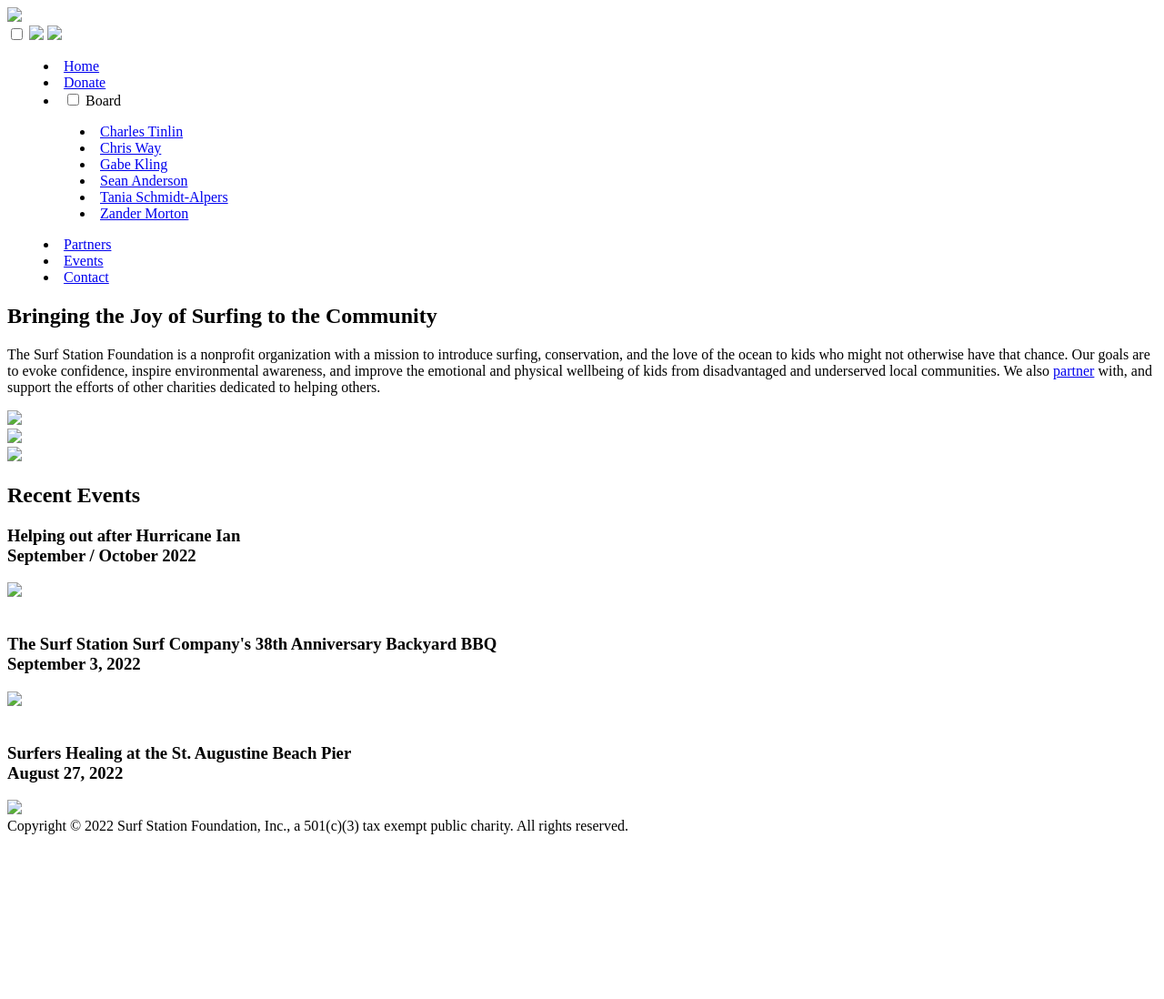
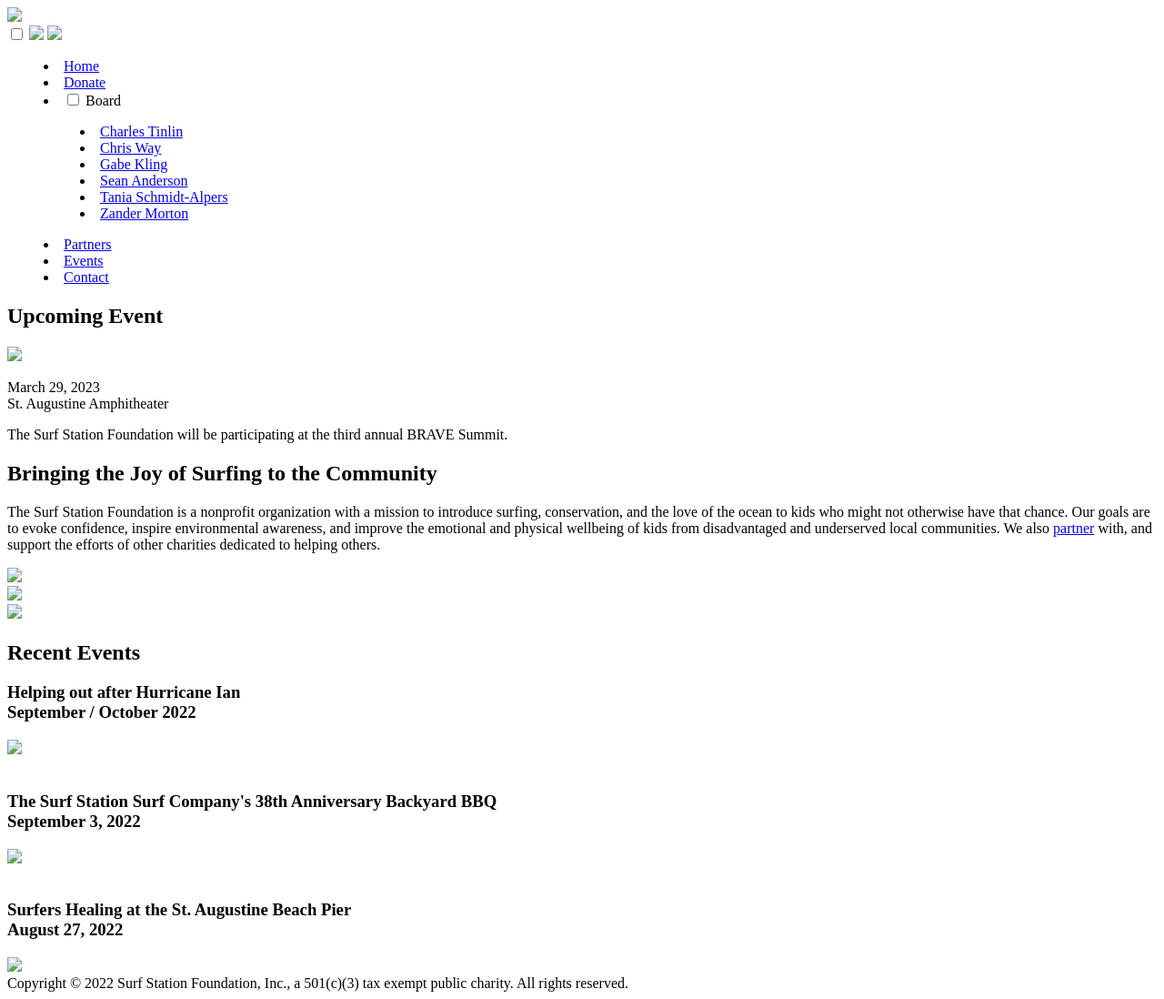
Before and after one commit to surfstationfoundation/www.surfstationfoundation.org, a Jekyll site: the page built from www/index.html, in a window 1280 px wide. Shown: the whole page at 91% size. Built offline with Jekyll 4.4.1, drawn with Linux system fonts in a browser that asks for light colours; before the commit the page ends 925 px from its top, so only the background shows below that.

Commit message:
add brave summit event

```diff
--- a/www/index.html
+++ b/www/index.html
@@ -3,6 +3,14 @@
 title: 'Surf Station Foundation'
 ---
 <div class="bgimg">
+  <section class="overlay">
+    <h1 class="special">Upcoming Event</h1>
+    <div>
+      <a href="https://www.careconnectplus.com/programs/brave/brave-summit/" target="_blank" rel="noopener noreferrer"><img src="static/{{ site.time | date: '%Y%m%d%H%M%S' }}/images/BRAVECamp_LogoLockUp_RGB.png"></a>
+      <p>March 29, 2023<br>St. Augustine Amphitheater</p>
+      <p>The Surf Station Foundation will be participating at the third annual BRAVE Summit.</p>
+    </div>
+  </section>
   <section class="overlay">
     <h1 class="special">Bringing the Joy of Surfing to the Community</h1>
     <p>
```
Also changed, not shown: www/events.html (+8 -0 lines), www/static/version/images/BRAVECamp_LogoLockUp_RGB.png (added).
